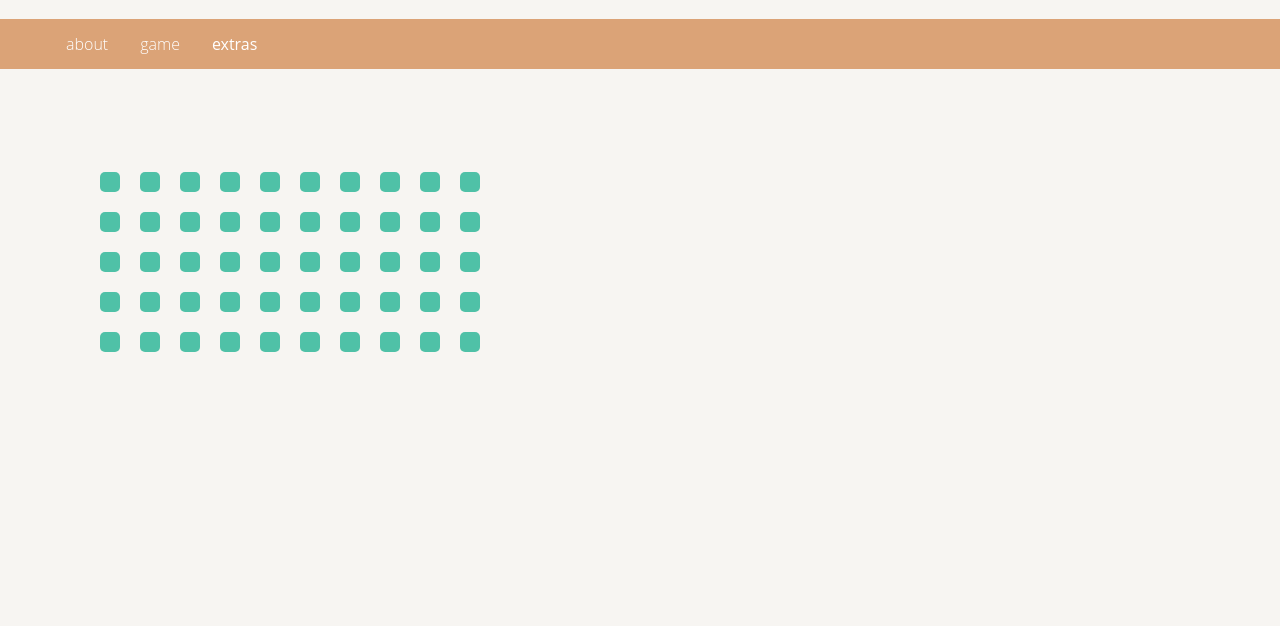
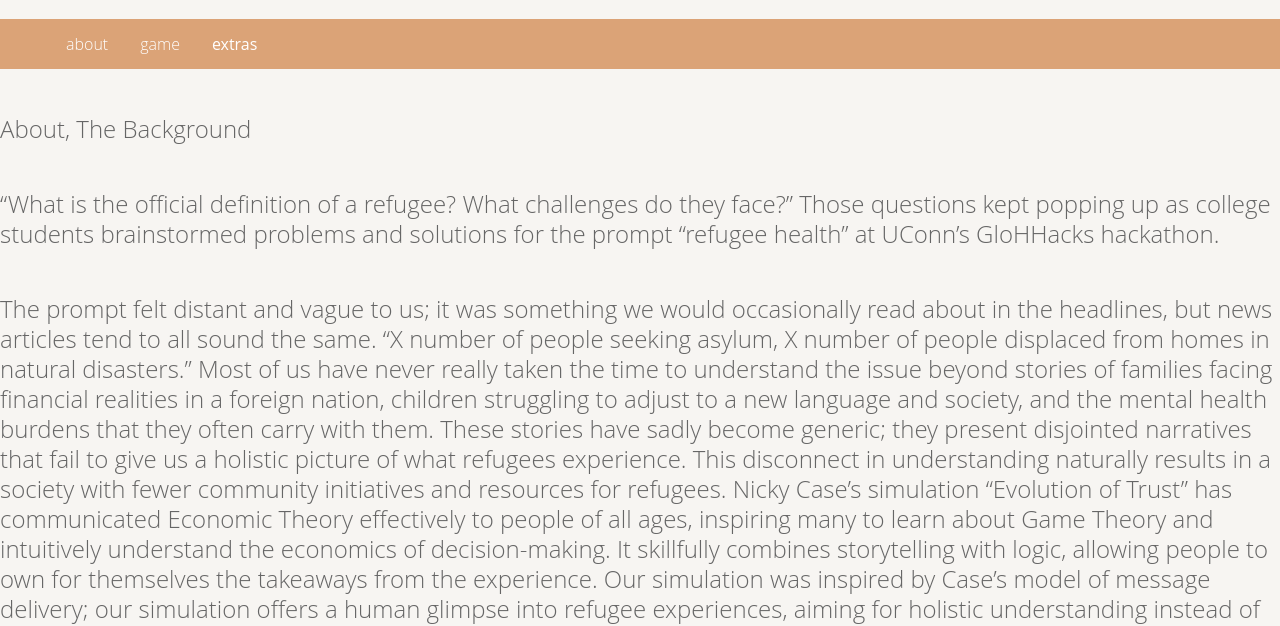
Before and after one commit to SereneFeng/SereneFeng.github.io, a plain HTML site: page about.html in a window 1280 px wide. Shown: the part 178-804 px from the top of the page. Drawn offline with nearby package versions, Linux system fonts and the light colour scheme; animation ran at ten frames a second; some icons are missing.

Commit message:
Update about.html

```diff
--- a/about.html
+++ b/about.html
@@ -242,11 +242,10 @@
       </nav>
           </div>
 
-  <div id="graphic">
-    <div class="googly">
+
       <div id="div1">
         <!--<h2> Approximately <strong> 82.4 million </strong> people worldwide were forcibly displaced in 2020 with <strong>4.1 million</strong> asylum seekers.</h2> -->
-      </div>
+
       <h2>About, The Background </h2>
         <h2>“What is the official definition of a refugee? What challenges do they face?” Those questions kept popping up as college students brainstormed problems and solutions for the prompt “refugee health” at UConn’s GloHHacks hackathon.</h2>
 
@@ -276,7 +275,6 @@ Nicky Case’s simulation “Evolution of Trust” has communicated Economic The
 <h1 id = "what1" style="color:black;">Something needs to be done, </h1>
 <h1 id = "what2" style="color:#4fc1a7;">and <i> you can help. <i> </h1>
 
-      </div>
 
     </div>
 
@@ -309,144 +307,6 @@ Nicky Case’s simulation “Evolution of Trust” has communicated Economic The
     document.body.scrollTop = 0;
     document.documentElement.scrollTop = 0;
   }
-		//svg
-    let svg = d3.select("svg");
-
-
-    //svg width and height
-    svg.attr('width',500)
-        .attr('height',300)
-
-
-    //set up grid spacing
-    let spacing = 40;
-    let rows = 10;
-    let column = 10;
-    let randnum = (min,max) => Math.round( Math.random() * (max-min) + min );
-
-
-
-    //Create an array of objects
-    let our_data = d3.range(50).map(i =>
-    ({ 'phd': i < 5 ? '6-12' : '66%',
-        'city': i < 3 ? '13-17' : '32%',
-        'age': i<1? 'Undergrads':'4%',
-        'other': i<4 ? 'sample a':'sample 2',
-    }));
-
-
-    //create group and join our data to that group
-    let group = svg.selectAll('g')
-      .data(our_data)
-      .enter()
-      .append("g")
-
-
-    //create rectangles
-    let rects = group.append("rect")
-
-    // square grid
-    let grid = () =>{
-      rects
-        .transition()
-        .delay((d, i) => 10 * i)
-        .duration(600)
-        .ease("elastic")
-        .attr("width", 20)
-        .attr("height", 20)
-        .attr("rx", 5)
-        .attr("ry", 5)
-        .attr("x", (d, i) => i % column * spacing)
-        .attr("y", (d, i) => Math.floor(i / 10) % rows * spacing)
-        .attr("fill", (d, i) => (i < 50 ? "#4fc1a7":"#0e2f44"))
-        .attr("opacity", "1")
-    }
-
-    //circle grid
-    let grid2 = () =>{
-      rects
-        .transition()
-        .delay((d, i) => 10 * i)
-        .duration(600)
-        .ease("elastic")
-        .attr("width", 20)
-        .attr("height", 20)
-        .attr("rx", "50%")
-        .attr("ry", "50%")
-        .attr("x", (d, i) => i % column * spacing)
-        .attr("y", (d, i) => Math.floor(i / 10) % rows * spacing)
-        .attr("fill", (d, i) => (i < 9 ?  "#4fc1a7":"#014D65"))
-        .attr("opacity", (d,i)=> i < 50 ? 1 : 0 )
-    }
-
-
-    let divide = () =>{
-       rects
-         .transition()
-         .delay((d, i) => 10 * i)
-         .duration(600)
-         .ease("elastic")
-         .attr("width", 70)
-         .attr("height", 10)
-         .attr("rx", 0)
-         .attr("ry", 0)
-         .attr("x", (d, i) => d['phd'] == "ios" ? randnum(30, 150) :  randnum(30, 350))
-         .attr("y", (d, i) => i * 20)
-         .attr("fill", (d, i) => d['phd'] == "ios" ? "#4fc1a7":"#014D65")
-         .attr("opacity", (d,i)=> i < 12 ? 1 : 0 )//only show 12 people
-       }
-
-    let barChart = () =>{
-      rects
-        .transition()
-        .delay((d, i) => 10 * i)
-        .duration(600)
-        .ease("elastic")
-        .attr("width", 70)
-        .attr("height", 10)
-        .attr("rx", 0)
-        .attr("ry", 0)
-        .attr("x", (d, i) => d['phd'] == "ios" ? randnum(30, 150) :  randnum(30, 350))
-        .attr("y", (d, i) => i * 20)
-        .attr("fill", (d, i) => (i < 1 ?  "#FF0000":"#4fc1a7"))
-        .attr("opacity", (d,i)=> i < 12 ? 1 : 0 )//only show 12 people
-      }
-
-    let blankSpace =()=>{
-      rects
-        .transition()
-        .delay((d, i) => 10 * i)
-        .duration(500)
-        .ease("elastic")
-        .attr("fill", (d, i) => (i < 1 ?  "#FF0000":"#4fc1a7"))
-        .attr("opacity", (d,i)=> i < 5 ? 0 : 0 )//only show 12 people
-
-      }
-
-
-
-    //waypoints scroll constructor
-    function scroll(n, offset, func1, func2){
-      return new Waypoint({
-        element: document.getElementById(n),
-        handler: function(direction) {
-           direction == 'down' ? func1() : func2();
-        },
-        //start 75% from the top of the div
-        offset : offset
-      });
-    };
-
-    //triger these functions on page scroll
-    new scroll('div2', '75%', grid2, grid);
-    new scroll('div4', '75%', divide, grid2);
-    new scroll('div6', '75%', barChart, divide);
-    new scroll('div8', '100%', blankSpace, barChart);
-
-
-
-    //start grid on page load
-    grid();
 
   </script>
 </body>
```
